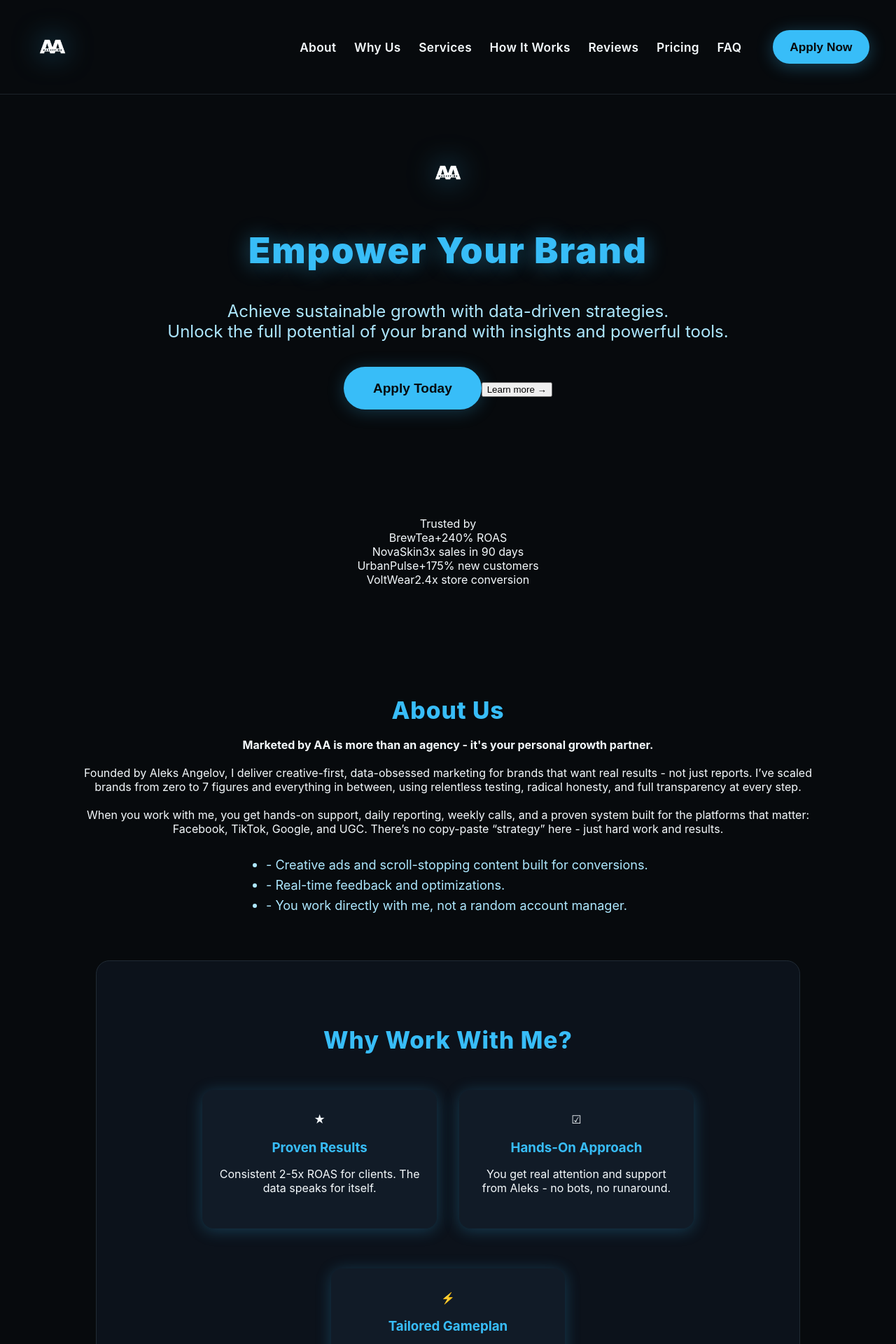
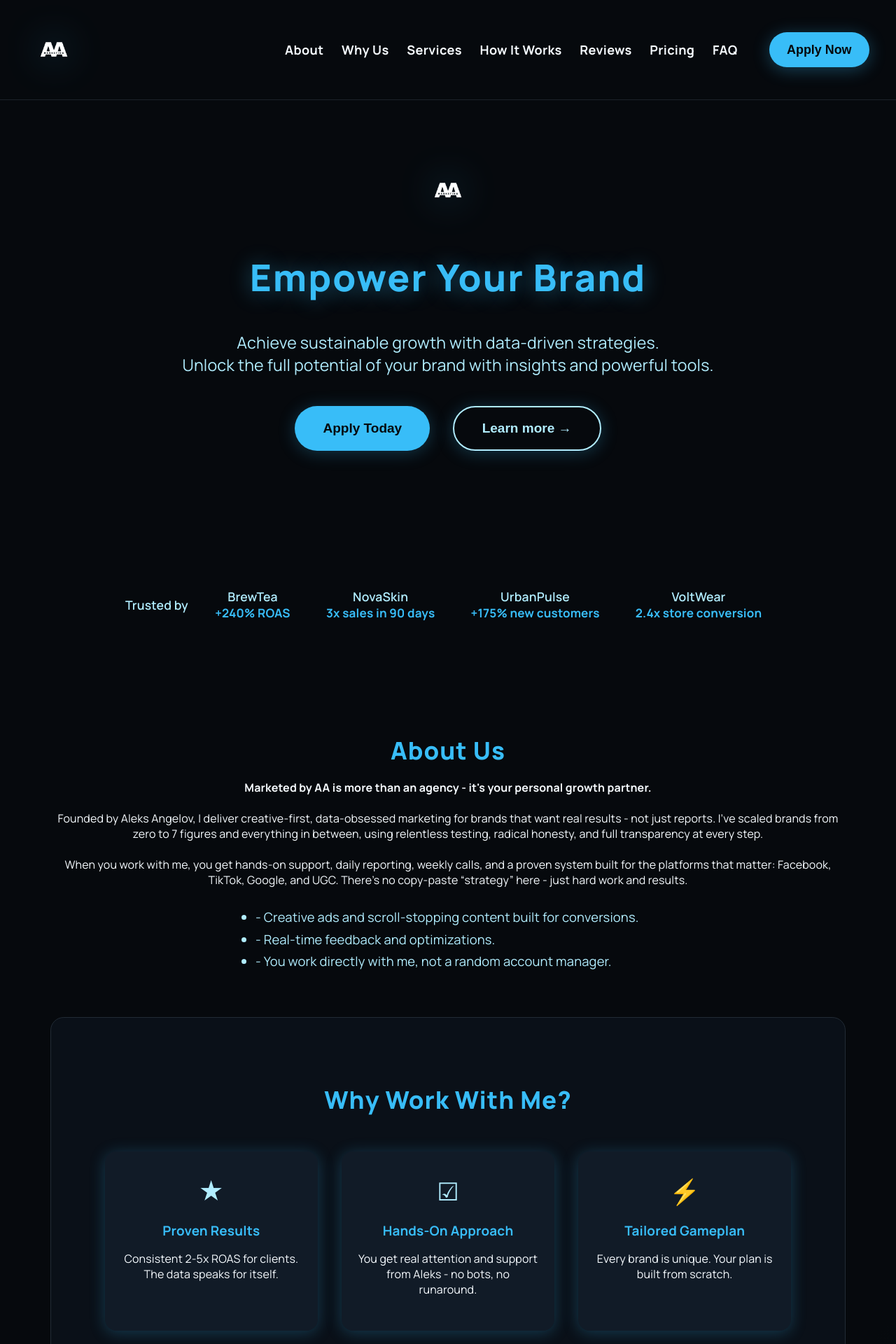
Before and after one commit to aleksangelov1/marketedbyaa-site, a React (Vite) app: page / in a window 1280 px wide. Shown: the top 1920 px of the page at 70% size. Built offline with nearby package versions, Linux system fonts and the light colour scheme.

Commit message:
Update index.css

```diff
--- a/src/index.css
+++ b/src/index.css
@@ -1,7 +1,11 @@
+@import url('https://fonts.googleapis.com/css2?family=Manrope:wght@400;600;700;800&display=swap');
+
 :root {
   --blue: #38bdf8;
-  --black: #070a0d;
-  --white: #f5fafd;
+  --blue2: #b1edff;
+  --black: #06090d;
+  --black2: #121622;
+  --white: #f6fbff;
   --dark: #10151b;
   --card-bg: #111b27;
   --review-bg: #181f27;
@@ -9,10 +13,11 @@
 
 body {
   margin: 0;
-  font-family: 'Inter', 'Segoe UI', Arial, sans-serif;
-  background: var(--black);
+  font-family: 'Manrope', 'Inter', Arial, sans-serif;
+  background: linear-gradient(135deg, var(--black) 55%, #212f43 100%);
   color: var(--white);
   min-height: 100vh;
+  letter-spacing: 0.01em;
 }
 
 .centered {
@@ -37,19 +42,23 @@ body {
   display: flex;
   align-items: center;
   justify-content: center;
-  height: 70px;
+  height: 78px;
 }
 .logo-img img {
-  height: 64px;
+  height: 74px;
   width: auto;
   background: transparent;
-  filter: drop-shadow(0 0 20px #38bdf899);
+  filter: drop-shadow(0 0 28px #38bdf870);
+  transition: filter 0.3s;
+}
+.logo-img img:hover {
+  filter: drop-shadow(0 0 36px #38bdf8bb);
 }
 .big-logo img, .big-hero-logo img {
-  height: 74px;
+  height: 78px;
 }
 .big-hero-logo {
-  margin-bottom: 10px;
+  margin-bottom: 14px;
 }
 .nav-links {
   display: flex;
@@ -59,8 +68,8 @@ body {
 .nav-links a {
   color: var(--white);
   text-decoration: none;
-  font-weight: 600;
-  font-size: 1.08rem;
+  font-weight: 700;
+  font-size: 1.13rem;
   letter-spacing: 0.02em;
   transition: color 0.18s;
 }
@@ -74,7 +83,7 @@ body {
   padding: 0.8em 1.4em;
   border-radius: 2em;
   font-weight: bold;
-  font-size: 1.08rem;
+  font-size: 1.12rem;
   margin-left: 1.1em;
   cursor: pointer;
   box-shadow: 0 4px 24px #38bdf850;
@@ -83,20 +92,21 @@ body {
 .apply-btn:hover,
 .hero-cta:hover,
 .form-btn.blue:hover {
-  background: #60e3ff;
+  background: #8ee5ff;
+  color: var(--black);
 }
 
-/* HERO */
 .hero {
   text-align: center;
-  padding: 6vw 2vw 7vw 2vw;
-  background: var(--black);
+  padding: 7vw 2vw 8vw 2vw;
+  background: transparent;
 }
 .hero h1 {
-  font-size: 3.2rem;
+  font-size: 3.3rem;
   font-weight: 900;
   margin-bottom: 1.1rem;
   letter-spacing: 2px;
+  font-family: 'Manrope', 'Inter', Arial, sans-serif;
 }
 .hero .blue {
   color: var(--blue);
@@ -104,62 +114,102 @@ body {
   text-shadow: 0 2px 30px #38bdf870;
 }
 .hero p {
-  font-size: 1.5rem;
-  color: #aee8ff;
-  margin-bottom: 2.3rem;
+  font-size: 1.45rem;
+  color: #b1edff;
+  margin-bottom: 2.7rem;
 }
-.hero-cta {
+.hero-btn-row {
+  display: flex;
+  gap: 1.2em;
+  justify-content: center;
+}
+.hero-cta,
+.learn-more-btn {
   background: var(--blue);
   color: var(--black);
   border: none;
-  padding: 1em 2.2em;
+  padding: 1em 2.1em;
   border-radius: 2em;
   font-size: 1.19rem;
   font-weight: bold;
   cursor: pointer;
   box-shadow: 0 3px 24px #38bdf840;
   transition: background 0.19s;
+  margin-right: 0.7em;
+}
+.learn-more-btn {
+  background: none;
+  color: var(--blue2);
+  border: 2px solid var(--blue2);
+  margin: 0;
+  padding: 1em 2.1em;
+}
+.learn-more-btn:hover {
+  background: var(--blue);
+  color: var(--black);
 }
 
-/* Sections */
+.trusted-row {
+  display: flex;
+  align-items: center;
+  justify-content: center;
+  gap: 2vw;
+  flex-wrap: wrap;
+  color: var(--blue2);
+  margin: 1.7em 0 0.2em 0;
+  font-size: 1.1em;
+  font-weight: 600;
+}
+.trusted-brand {
+  display: flex;
+  flex-direction: column;
+  align-items: center;
+  margin: 0 1vw;
+  font-weight: 600;
+}
+.brand-result {
+  color: var(--blue);
+  font-weight: 700;
+  font-size: 0.97em;
+}
+
 .section {
   padding: 5vw 6vw 5vw 6vw;
-  background: var(--black);
+  background: transparent;
   margin: 0 auto;
-  max-width: 850px;
+  max-width: 980px;
   text-align: center;
 }
 .section.wide {
-  max-width: 1050px;
+  max-width: 1200px;
 }
 .section h2 {
-  font-size: 2.1rem;
+  font-size: 2.17rem;
   color: var(--blue);
   margin-bottom: 1.2rem;
   font-weight: 800;
   letter-spacing: 1px;
+  font-family: 'Manrope', 'Inter', Arial, sans-serif;
 }
 .section.dark {
-  background: #0c121b;
-  border-radius: 1.2em;
+  background: #0c121bc7;
+  border-radius: 1.18em;
   margin-bottom: 2vw;
   border: 1px solid #212b35;
 }
 
-/* About List */
 .about-list {
   text-align: left;
-  max-width: 560px;
+  max-width: 590px;
   margin: 1.5em auto 0 auto;
-  font-size: 1.13rem;
-  color: #aee8ff;
-  line-height: 1.6;
+  font-size: 1.15rem;
+  color: #b1edff;
+  line-height: 1.7;
 }
 
-/* Why Cards */
 .why-cards {
   display: flex;
-  gap: 2.5vw;
+  gap: 2.7vw;
   justify-content: center;
   margin: 3vw 0;
   flex-wrap: wrap;
@@ -169,54 +219,58 @@ body {
   border-radius: 1em;
   box-shadow: 0 3px 22px #38bdf840;
   color: var(--white);
-  min-width: 230px;
-  max-width: 290px;
+  min-width: 240px;
+  max-width: 320px;
   padding: 2em 1.4em;
   margin: 1vw 0;
   flex: 1;
+  text-align: center;
 }
 .why-card h3 {
   color: var(--blue);
-  font-size: 1.17rem;
+  font-size: 1.18rem;
   margin-bottom: 0.4em;
 }
+.why-symbol {
+  font-size: 2.2em;
+  color: var(--blue2);
+  margin-bottom: 0.23em;
+}
 
-/* Services List */
 .services-list {
   text-align: left;
   max-width: 520px;
   margin: 0 auto;
-  font-size: 1.13rem;
-  line-height: 1.6;
+  font-size: 1.15rem;
+  line-height: 1.65;
 }
 
-/* Steps Row */
 .steps-row {
   display: flex;
-  gap: 1.5vw;
+  gap: 1.7vw;
   justify-content: center;
   margin-top: 2vw;
   flex-wrap: wrap;
 }
 .step-card {
-  background: #192233;
+  background: #192233dd;
   border-radius: 1em;
   box-shadow: 0 2px 18px #38bdf82a;
   color: var(--white);
-  min-width: 120px;
-  max-width: 180px;
-  padding: 1.7em 1.3em;
+  min-width: 128px;
+  max-width: 190px;
+  padding: 1.9em 1.3em;
   margin: 1vw 0;
   flex: 1;
+  text-align: center;
 }
 .step-card span {
   display: block;
   color: var(--blue);
-  font-size: 2.5rem;
+  font-size: 2.6rem;
   font-weight: 900;
 }
 
-/* Reviews */
 .reviews-row {
   display: flex;
   gap: 2vw;
@@ -229,74 +283,99 @@ body {
   border-radius: 1.1em;
   box-shadow: 0 2px 22px #38bdf82a;
   color: var(--white);
-  min-width: 220px;
-  max-width: 300px;
+  min-width: 230px;
+  max-width: 320px;
   padding: 2em 1.3em;
   margin: 1vw 0;
   flex: 1;
-  font-size: 1.11rem;
+  font-size: 1.14rem;
   text-align: left;
 }
 .review-card span {
   display: block;
-  margin-top: 0.9em;
+  margin-top: 0.8em;
   color: var(--blue);
-  font-weight: 600;
-  font-size: 1.08rem;
+  font-weight: 700;
+  font-size: 1.10rem;
 }
 
-/* Pricing */
 .pricing-list {
   text-align: left;
   max-width: 430px;
   margin: 0 auto;
-  font-size: 1.15rem;
+  font-size: 1.17rem;
   line-height: 1.7;
 }
 
-/* FAQ */
 .section details {
   margin-bottom: 1.2em;
-  background: #121927;
-  padding: 0.85em 1.2em;
-  border-radius: 0.7em;
+  background: #121927de;
+  padding: 0.93em 1.15em;
+  border-radius: 0.77em;
   color: var(--white);
-  font-size: 1.09rem;
+  font-size: 1.11rem;
   text-align: left;
-  max-width: 480px;
+  max-width: 500px;
   margin-left: auto;
   margin-right: auto;
 }
 .section summary {
-  font-weight: 700;
-  color: var(--blue);
+  font-weight: 800;
+  color: var(--blue2);
   cursor: pointer;
-  font-size: 1.13rem;
+  font-size: 1.14rem;
 }
 
-/* Footer */
 footer {
   text-align: center;
   padding: 2em 0 1.2em 0;
-  color: #76a8c8;
+  color: #7cc0e2;
   font-size: 1rem;
   background: var(--dark);
   margin-top: 3vw;
 }
 
-/* Form */
+/* Apply Page / Form */
+.apply-page-outer {
+  display: flex;
+  flex-direction: column;
+  align-items: center;
+  justify-content: center;
+  min-height: 90vh;
+  background: none;
+  margin-top: 5vh;
+  margin-bottom: 5vh;
+}
+.apply-learn-card {
+  background: #101624fa;
+  border: 1.5px solid #38bdf8cc;
+  color: var(--blue2);
+  box-shadow: 0 6px 36px #38bdf840;
+  border-radius: 1.2em;
+  padding: 2em 2.2em;
+  max-width: 470px;
+  margin-bottom: 2vw;
+  text-align: center;
+  font-family: 'Manrope', 'Inter', Arial, sans-serif;
+}
+.apply-learn-card h3 {
+  font-size: 1.42em;
+  margin-bottom: 0.3em;
+  color: var(--blue);
+  font-weight: 800;
+}
 .form-card {
   background: #111b27;
-  margin: 6vw auto;
   padding: 2.5em 2em 2em 2em;
-  max-width: 440px;
-  border-radius: 1.1em;
+  max-width: 420px;
+  border-radius: 1.2em;
   box-shadow: 0 6px 40px #38bdf846;
   color: var(--white);
   display: flex;
   flex-direction: column;
   gap: 2em;
   align-items: center;
+  margin: 0 auto;
 }
 .form-card h2 {
   color: var(--blue);
@@ -306,17 +385,17 @@ footer {
 .form-card label {
   display: flex;
   flex-direction: column;
-  font-weight: 500;
-  margin-bottom: 0.8em;
-  color: #b6e5ff;
-  font-size: 1.13rem;
+  font-weight: 600;
+  margin-bottom: 0.9em;
+  color: #b1edff;
+  font-size: 1.15rem;
   align-items: center;
 }
 .form-input,
 .form-card textarea,
 .form-card select {
   padding: 0.7em 1em;
-  border-radius: 0.6em;
+  border-radius: 0.7em;
   margin-top: 0.6em;
   border: none;
   outline: none;
@@ -324,21 +403,64 @@ footer {
   background: #202b3a;
   color: var(--white);
   margin-bottom: 0.3em;
-  width: 250px;
+  width: 255px;
 }
 .form-card textarea {
   resize: vertical;
   min-height: 65px;
 }
+.radio-group {
+  display: flex;
+  flex-direction: column;
+  align-items: flex-start;
+  gap: 0.8em;
+  margin-top: 1.1em;
+}
+.custom-radio {
+  display: flex;
+  align-items: center;
+  font-size: 1.09em;
+  font-weight: 600;
+  color: var(--blue2);
+  cursor: pointer;
+  margin-bottom: 0.1em;
+}
+.custom-radio input[type="radio"] {
+  display: none;
+}
+.radio-indicator {
+  display: inline-block;
+  width: 20px;
+  height: 20px;
+  border: 2.2px solid var(--blue2);
+  border-radius: 50%;
+  margin-right: 10px;
+  box-sizing: border-box;
+  background: #101b26;
+  position: relative;
+}
+.custom-radio input[type="radio"]:checked + .radio-indicator {
+  background: var(--blue);
+  border: 2.2px solid var(--blue);
+}
+.custom-radio input[type="radio"]:checked + .radio-indicator:after {
+  content: "";
+  display: block;
+  width: 10px;
+  height: 10px;
+  margin: 3px;
+  border-radius: 50%;
+  background: #fff;
+}
 .form-actions {
   display: flex;
   justify-content: space-between;
   margin-top: 1em;
-  gap: 1.2em;
+  gap: 1.1em;
   width: 100%;
 }
 .form-btn {
-  background: #222d36;
+  background: #212d36;
   color: var(--blue);
   border: none;
   padding: 0.7em 1.3em;
@@ -366,13 +488,47 @@ footer {
   transition: width 0.3s;
 }
 
+/* Learn More */
+.learn-more-page {
+  min-height: 90vh;
+  background: linear-gradient(135deg, var(--black2) 55%, #212f43 100%);
+  display: flex;
+  align-items: center;
+  justify-content: center;
+}
+.learn-more-card {
+  background: #101624fa;
+  border: 2px solid #38bdf8cc;
+  color: var(--blue2);
+  box-shadow: 0 6px 36px #38bdf840;
+  border-radius: 1.2em;
+  padding: 2.2em 2.5em;
+  max-width: 520px;
+  text-align: center;
+  margin: 6vh 0;
+}
+.learn-more-card h1 {
+  color: var(--blue);
+  font-size: 2.1em;
+  margin-bottom: 0.7em;
+}
+.learn-more-card ul {
+  margin: 1em 0 1.7em 0;
+  text-align: left;
+  color: #b1edff;
+}
+.learn-more-card button {
+  margin-top: 1.6em;
+}
+
 @media (max-width: 900px) {
-  .why-cards, .steps-row, .reviews-row { flex-direction: column; gap: 2vw; }
-  .section, .section.dark, .section.wide { padding: 4vw 1.4vw; max-width: 98vw;}
+  .why-cards, .steps-row, .reviews-row, .trusted-row { flex-direction: column; gap: 2vw; }
+  .section, .section.dark, .section.wide { padding: 4vw 1.2vw; max-width: 99vw;}
 }
 @media (max-width: 600px) {
   .navbar { flex-direction: column; gap: 1em; padding: 1em 1vw; }
-  .nav-links { gap: 0.9em; flex-wrap: wrap;}
-  .hero h1 { font-size: 2rem;}
-  .section, .section.dark, .section.wide { padding: 2vw 1vw;}
+  .nav-links { gap: 0.8em; flex-wrap: wrap;}
+  .hero h1 { font-size: 2.2rem;}
+  .section, .section.dark, .section.wide { padding: 2vw 0.3vw;}
+  .apply-learn-card, .learn-more-card, .form-card { max-width: 97vw;}
 }
```
